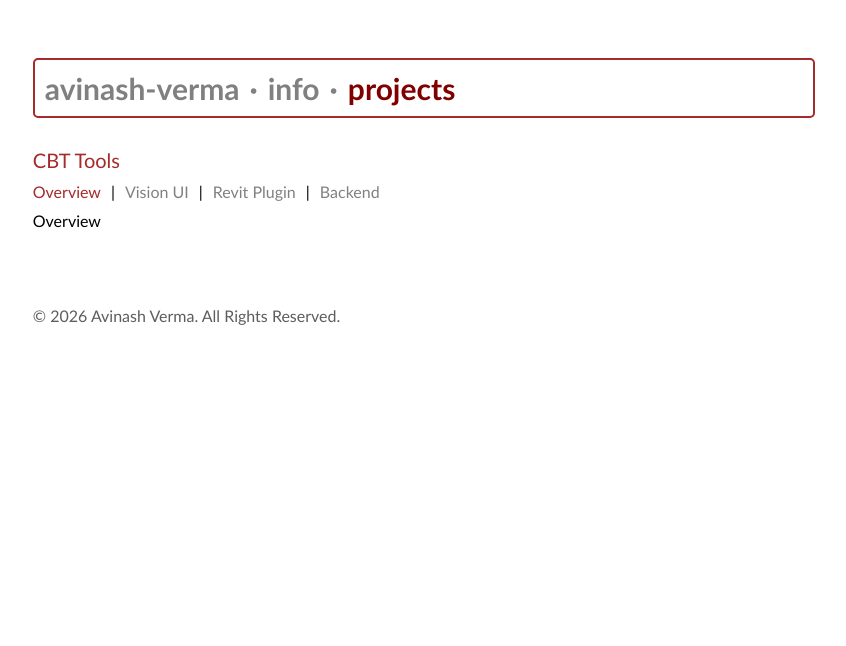
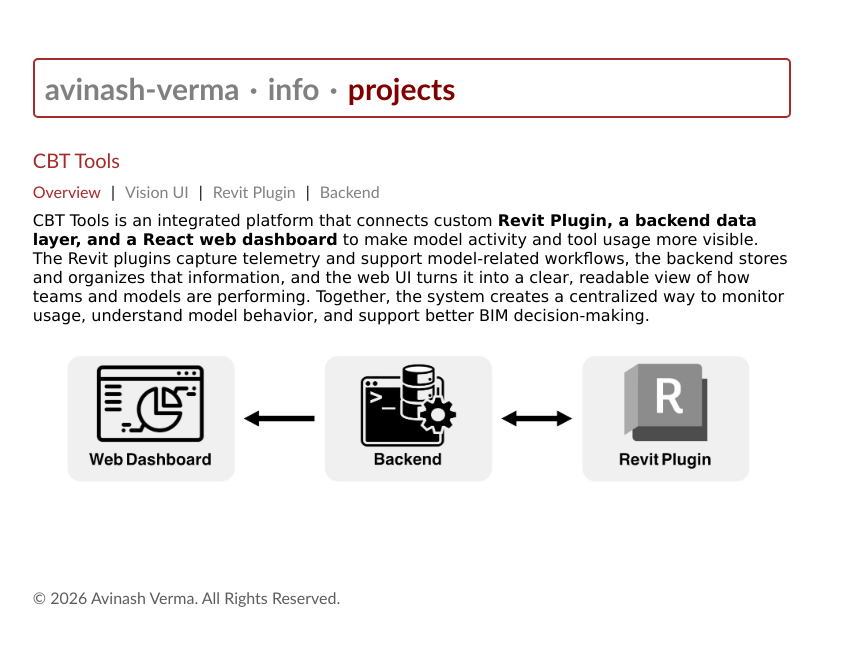
Before and after one commit to Avinash-Verma-26/avinashverma.work, a React (Vite) app: page /projects/cbt-tools in a window 1280 px wide. Shown: the top 646 px of the page, without its empty margins (228-1074 px from the left). Built offline with nearby package versions, Linux system fonts and the light colour scheme.

Commit message:
overview updated

```diff
--- a/src/App.css
+++ b/src/App.css
@@ -7,6 +7,7 @@
   height: 100vh;
   justify-content: start;
   align-items: start;
+  box-sizing: border-box;
   font-family: "Gill Sans", "Gill Sans MT", Calibri, "Trebuchet MS", sans-serif;
 }
 #root {
--- a/src/components/Navigation/Navigation.css
+++ b/src/components/Navigation/Navigation.css
@@ -11,6 +11,7 @@
   width: 100%;
   border: 2px solid brown;
   border-radius: 5px;
+  box-sizing: border-box;
   font-family: "Gill Sans", "Gill Sans MT", Calibri, "Trebuchet MS", sans-serif;
 }
 
--- /dev/null
+++ b/src/components/ProjectPages/Overview.css
@@ -0,0 +1,13 @@
+.summary {
+  font-family:
+    "Lucida Sans", "Lucida Sans Regular", "Lucida Grande",
+    "Lucida Sans Unicode", Geneva, Verdana, sans-serif;
+}
+.overview-container {
+  width: 100%;
+}
+.infographic {
+  width: 100%;
+  height: auto;
+  display: block;
+}
--- a/src/components/ProjectPages/Overview.tsx
+++ b/src/components/ProjectPages/Overview.tsx
@@ -1,7 +1,23 @@
 import React from "react";
+import "./Overview.css";
+import overviewGraphic from "../../assets/cbt-project-images/overview-graphic.jpg";
 
 const Overview = () => {
-  return <div>Overview</div>;
+  return (
+    <div className="overview-container">
+      <div className="summary">
+        CBT Tools is an integrated platform that connects custom{" "}
+        <b>Revit Plugin, a backend data layer, and a React web dashboard</b> to
+        make model activity and tool usage more visible. The Revit plugins
+        capture telemetry and support model-related workflows, the backend
+        stores and organizes that information, and the web UI turns it into a
+        clear, readable view of how teams and models are performing. Together,
+        the system creates a centralized way to monitor usage, understand model
+        behavior, and support better BIM decision-making.
+      </div>
+      <img className="infographic" src={overviewGraphic} alt="overview image" />
+    </div>
+  );
 };
 
 export default Overview;
```
Also changed, not shown: src/assets/cbt-project-images/overview-graphic.jpg (added), src/assets/cbt-project-images/overview-graphic.png (added).
